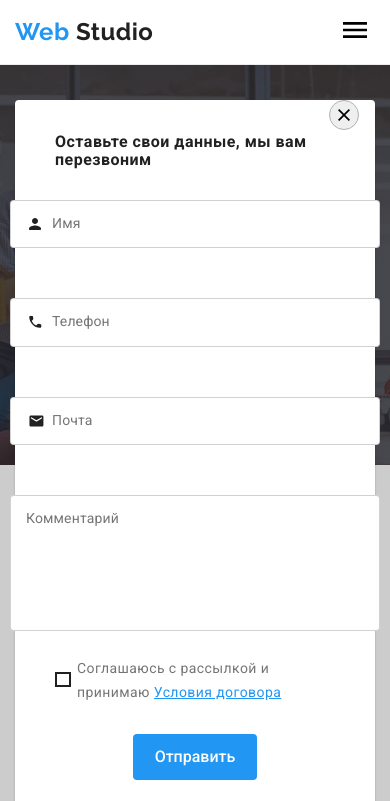
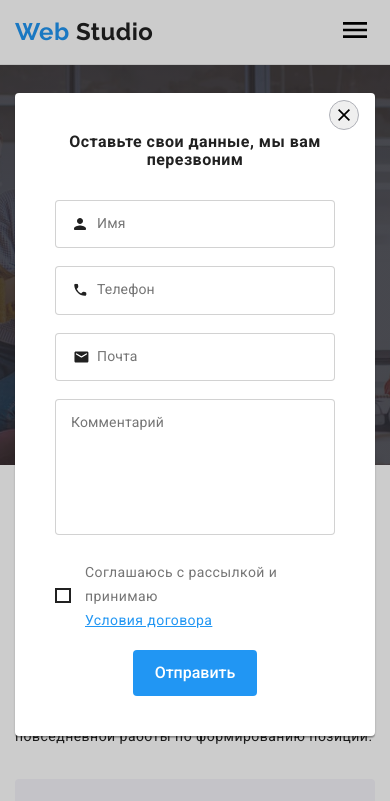
Before and after one commit to s-havrylenko/markup-08, a plain HTML site: page index.html in a window 390 px wide. Both pictures are taken after a click on the button "Заказать услугу". Shown: the top 801 px of the page. Drawn offline with nearby package versions, Linux system fonts and the light colour scheme.

Commit message:
Выполняет адаптив под мобильное устройство

```diff
--- a/index.html
+++ b/index.html
@@ -22,7 +22,6 @@
         <div class="container ">
             <div class="header__flex">
                 <nav class="mein-nav">
-
                     <div class="logo-conteiner">
                         <a class="logo" href="./index.html">Web
                             <span class="logo__header">Studio</span>
@@ -463,7 +462,7 @@
     </footer>
 
     <div class="backdrop is-hidden" data-modal>
-        <div class="modal ">
+        <div class="modal">
             <button class="modal__button" data-modal-close>
                 <!-- Закрить -->
                 <svg class="modal__button-icon">
@@ -522,7 +521,7 @@
                     </span>
                 </label>
 
-                <button type="submit" class="button button__primary">Отправить</button>
+                <button type="submit" class="button button__primary button__primary--form">Отправить</button>
             </form>
 
         </div>
--- a/js/modal.js
+++ b/js/modal.js
@@ -1,19 +1,3 @@
-(() => {
-  const refs = {
-    openModalBtn: document.querySelector('[data-modal-open]'),
-    closeModalBtn: document.querySelector('[data-modal-close]'),
-    modal: document.querySelector('[data-modal]'),
-  };
-
-  refs.openModalBtn.addEventListener('click', toggleModal);
-  refs.closeModalBtn.addEventListener('click', toggleModal);
-
-  function toggleModal() {
-    refs.modal.classList.toggle('is-hidden');
-  }
-})();
-
-
 (() => {
   const menuBtnRf = document.querySelector("[data-menu-button]");
   const mobileMemuRef = document.querySelector("[data-menu]");
@@ -26,3 +10,18 @@
   });
 
 })();
+
+(() => {
+  const refs = {
+    openModalBtn: document.querySelector("[data-modal-open]"),
+    closeModalBtn: document.querySelector("[data-modal-close]"),
+    modal: document.querySelector("[data-modal]"),
+  };
+
+  refs.openModalBtn.addEventListener("click", toggleModal);
+  refs.closeModalBtn.addEventListener("click", toggleModal);
+
+  function toggleModal() {
+    refs.modal.classList.toggle("is-hidden");
+  }
+})();
--- a/sass/components/_backdrop.scss
+++ b/sass/components/_backdrop.scss
@@ -13,7 +13,7 @@
   // уберает скрол
   overflow-y: scroll;
 
-  z-index: 4;
+  z-index: 999;
 
   @media screen and (max-width: 480px) {
     padding: 93px 15px;
@@ -36,6 +36,8 @@
 }
 
 .modal {
+  padding-top: 7px;
+
   transform: translate(0%, 0%) scale(1);
 
   // width: 528px;
@@ -67,7 +69,6 @@
   &__button {
     position: relative;
     display: flex;
-    margin-top: 7px;
     margin-right: 16px;
     margin-bottom: 3px;
     margin-left: auto;
@@ -101,13 +102,15 @@
 }
 
 .form {
-  display: flex;
-  justify-content: center;
-  flex-wrap: wrap;
   padding: 0px 40px 40px;
 
   &__call {
     margin-bottom: 30px;
+
+    @media screen and (max-width: 1199px) {
+      display: inline-block;
+      text-align: center;
+    }
   }
 
   & label {
@@ -118,14 +121,24 @@
     color: $secondary-text-color;
   }
 
+  // @media screen and (max-width: 1199px) {
+  //   text-align: center;
+  //   margin-left: auto;
+  //   margin-right: auto;
+  // }
+
+  @media screen and (min-width: 1200px) {
+    display: flex;
+    justify-content: center;
+    flex-wrap: wrap;
+  }
 }
 
 .form__field {
   position: relative;
-  display: flex;
 
   &:not(:last-child) {
-    margin-bottom: 50px;
+    margin-bottom: 18px;
   }
 
   & input {
@@ -137,7 +150,8 @@
     transition: border 350ms $timing-function;
 
     @media screen and (max-width: 1199px) {
-      width: 370px;
+      max-width: 370px;
+      width: 100%;
     }
 
     @media screen and (min-width: 1200px) {
@@ -209,7 +223,8 @@
     transition: border 350ms $timing-function;
 
     @media screen and (max-width: 1199px) {
-      width: 370px;
+      max-width: 370px;
+      width: 100%;
     }
 
     @media screen and (min-width: 1200px) {
@@ -247,7 +262,7 @@
   position: relative;
   display: flex;
   align-items: center;
-  margin-bottom: 30px;
+  margin-bottom: 18px;
 
   &:hover {
     cursor: $cursor;
@@ -274,22 +289,24 @@
 
   &__icon {
     position: absolute;
-    margin-right: 8px;
+    margin-right: 15px;
 
     fill: $primary-white-color;
     border: 2px solid $primary-text-color;
   }
 
   &__text {
-    margin-left: 22px;
-    margin-right: 4px;
-
+    margin-left: 30px;
     line-height: 24px;
     letter-spacing: 0.03em;
   }
 
   &__link {
     color: $accent-color;
+
+    @media screen and (max-width: 1199px) {
+      display: block;
+    }
   }
 }
 
--- a/sass/components/_button.scss
+++ b/sass/components/_button.scss
@@ -22,6 +22,13 @@
     background-color: $accent-color;
   }
 
+  @media screen and (max-width: 1199px) {
+    &__primary--form {
+      display: block;
+      margin-left: auto;
+      margin-right: auto;
+    }
+  }
 
   &__primary--icon {
     display: flex;
--- a/sass/components/_mein-nav.scss
+++ b/sass/components/_mein-nav.scss
@@ -11,7 +11,10 @@
     left: 0%;
     width: 100%;
 
-    background-color: var($primary-white-color);
+    background-color: $primary-white-color;
+    box-shadow: 0px 4px 8px rgba(0, 0, 0, 0.04),
+      0px 2px 4px rgba(0, 0, 0, 0.08),
+      0px 1px 3px rgba(0, 0, 0, 0.16);
 
     &.is-open {
       display: none;
```
Also changed, not shown: portfolio.html (+0 -1 lines), css/main.css, 1 other file.
